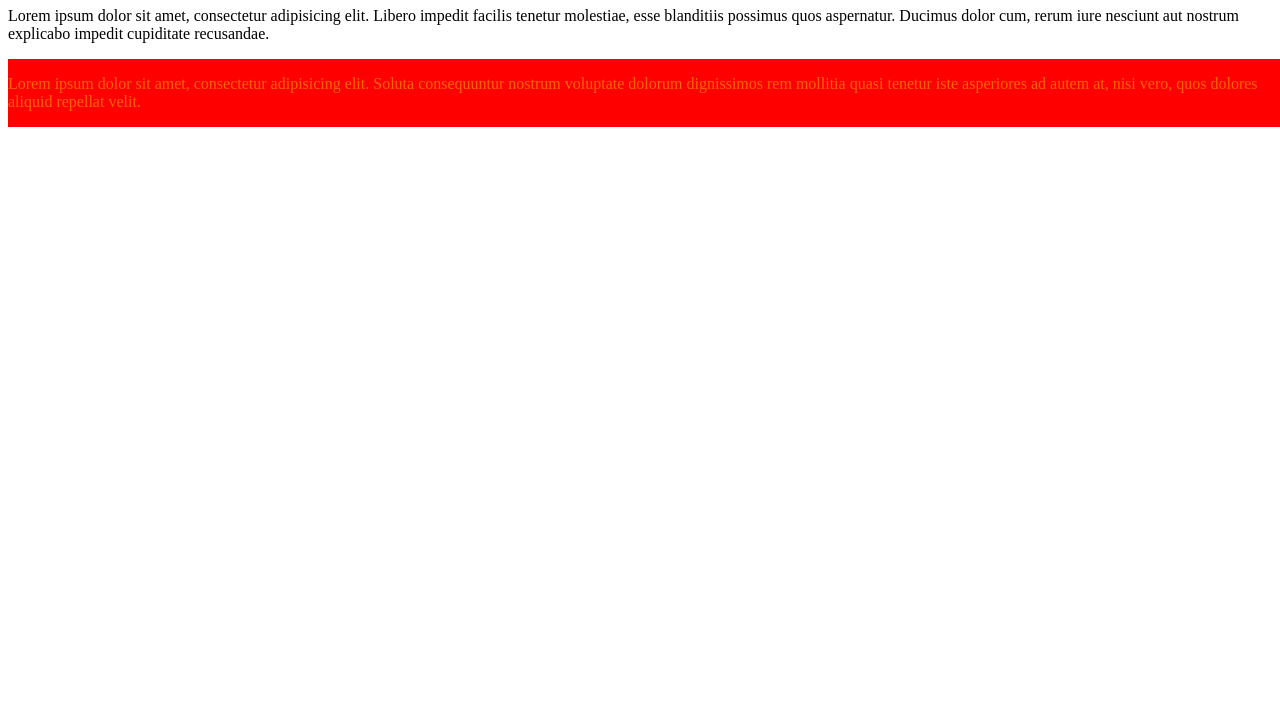
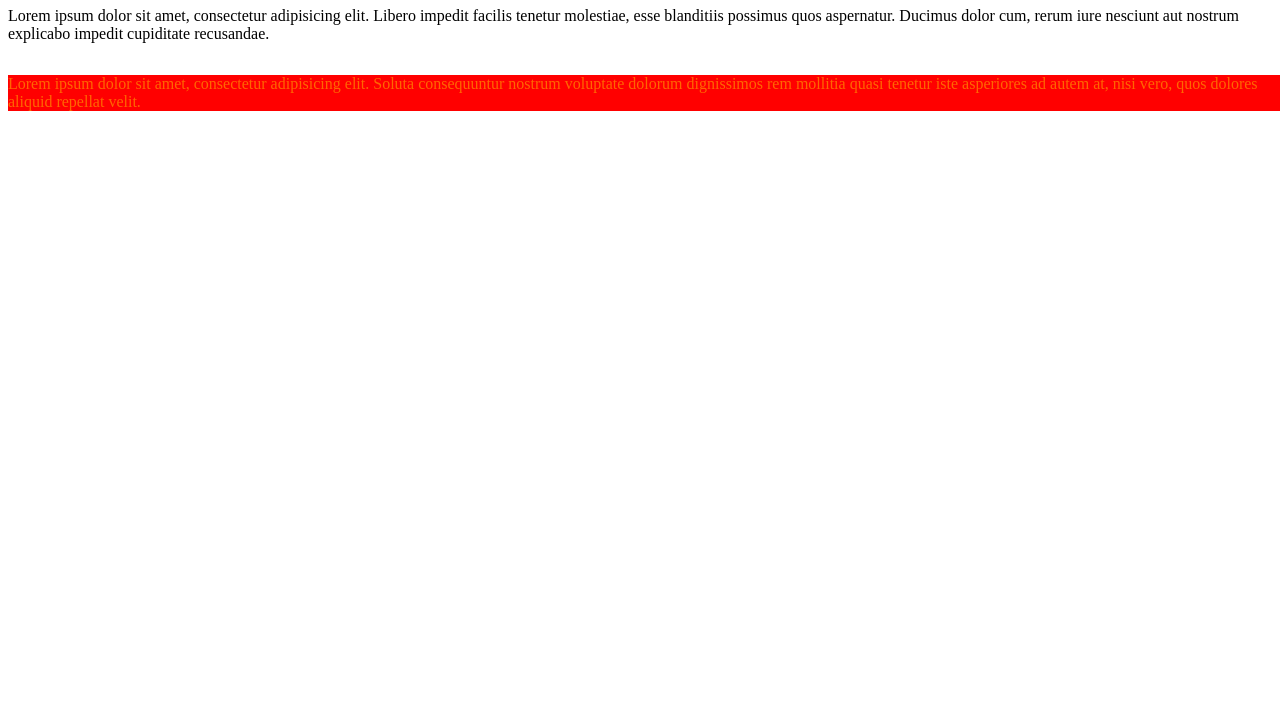
Before and after one commit to Lohan666/Lohan666.github.io, a plain HTML site: page index.html in a window 1280 px wide. Shown: the part 73-800 px from the top of the page. Drawn offline with Linux system fonts and the light colour scheme.

Commit message:
Update index.html

```diff
--- a/index.html
+++ b/index.html
@@ -7,7 +7,7 @@
 		text-decoration-style:
 	}
 
-	.nav{
+	.nav p{
 		position:absolute;
 		color:#f60;
 		background-color:red;
```
